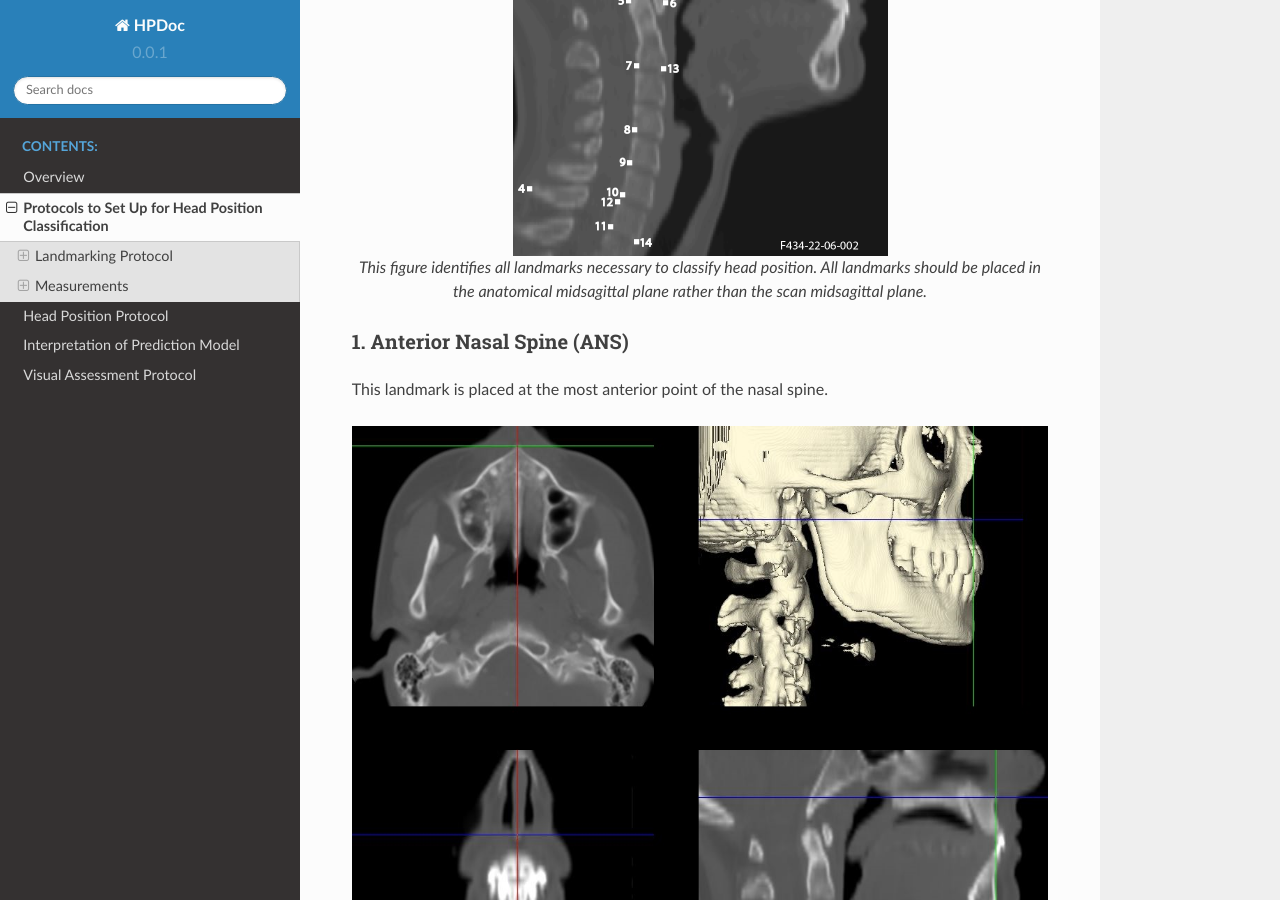
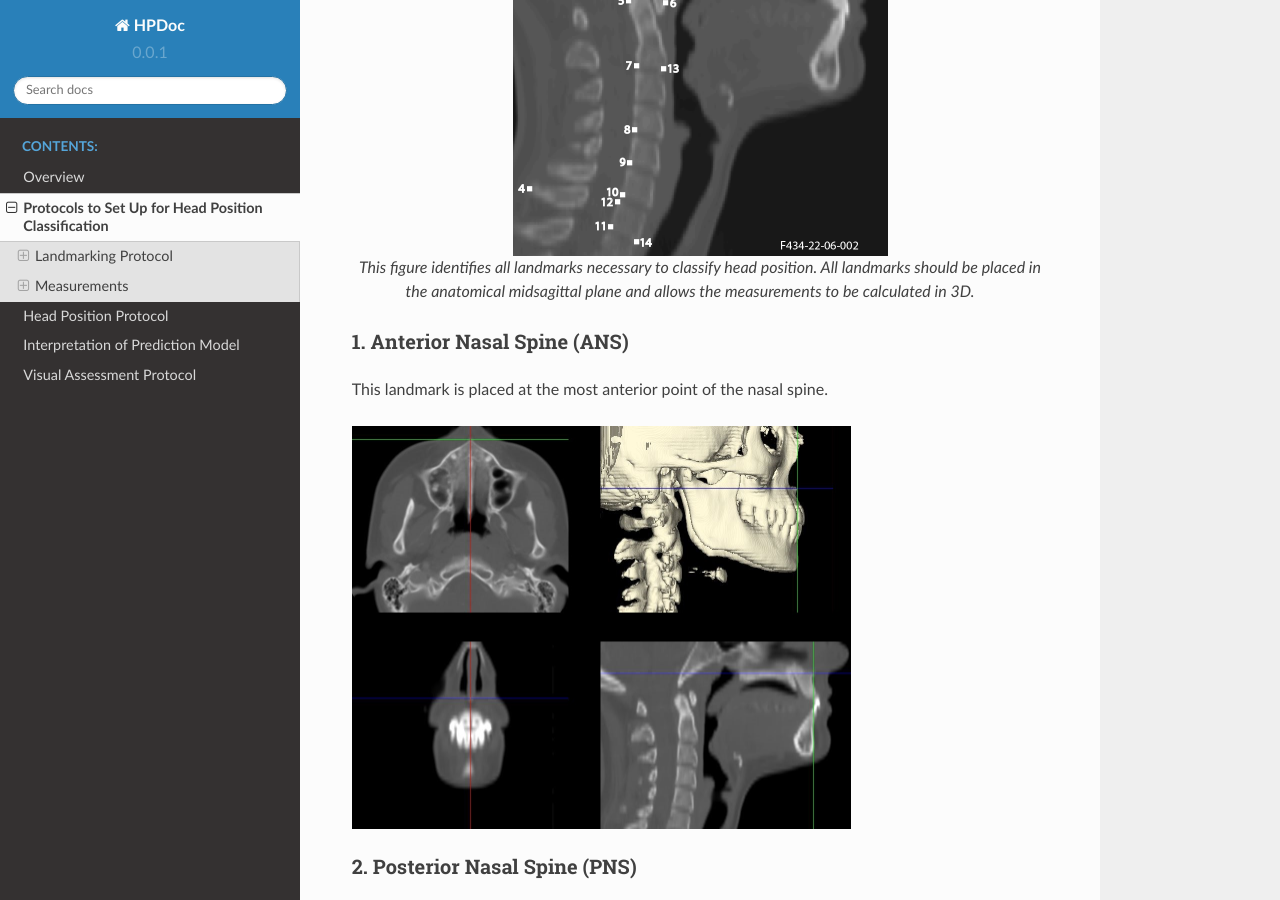
Before and after one commit to vocaltractlab/headpositiondoc, a Sphinx documentation site: the page built from source/protocol.rst, in a window 1280 px wide and 900 px high, scrolled down 492 px. Built offline with Sphinx 7.4.7 and the Read the Docs theme 2.0.0, drawn with Linux system fonts in a browser that asks for light colours.

Commit message:
test image4

```diff
--- a/source/protocol.rst
+++ b/source/protocol.rst
@@ -14,7 +14,7 @@ Each landmark is placed in the anatomical midsagittal plan allowing for the meas
 	:alt: alternate text
 	:figclass: align-center
 
-	This figure identifies all landmarks necessary to classify head position. All landmarks should be placed in the anatomical midsagittal plane rather than the scan midsagittal plane.
+	This figure identifies all landmarks necessary to classify head position. All landmarks should be placed in the anatomical midsagittal plane and allows the measurements to be calculated in 3D.
 
 
 1. Anterior Nasal Spine (ANS)
@@ -23,7 +23,7 @@ __________________________
 This landmark is placed at the most anterior point of the nasal spine.
 
 .. figure:: docs/ANS.JPG
-     :scale: 75%
+     :scale: 50%
      :alt: This figure provides visual example of the placement of the ANS landmark.
 
 
@@ -33,7 +33,7 @@ ___________________________
 This landmark is placed at the most posterior point of the nasal spine.
 
 .. figure:: docs/PNS.JPG
-     :scale: 75%
+     :scale: 50%
      :alt: This figure provides visual example of the placement of the PNS landmark.
 
 
@@ -43,7 +43,7 @@ _________
 This landmark is placed at the most anterior-interior point on the posterior margin of the foramen magnum.
 
 .. figure:: docs/OPI.JPG
-     :scale: 75%
+     :scale: 50%
      :alt: This figure provides visual example of the placement of the OPI landmark.
 
 
@@ -53,7 +53,7 @@ ______________________________
 This landmark is placed at the most posterior point on the spinous process of C7. In the case of bifid spinous processes, the landmark should be placed on the midpoint of where the two sides deviate, instead of the exact most posterior point.
 
 .. figure:: docs/SpPro7.JPG
-      :scale: 75%
+      :scale: 50%
       :alt: This figure provides visual example of the placement of the SpPro7 landmark.
 
 
@@ -63,7 +63,7 @@ __________________________________________
 This landmark is placed at the most posterior and superior corner of the apex at the anatomical midline of the odontoid. This landmark should be placed at the superior corner of the posterior border of C2.
 
 .. figure:: docs/PSA.JPG
-      :scale: 75%
+      :scale: 50%
       :alt: This figure provides visual example of the placement of the PSA landmark.
 
 
@@ -73,7 +73,7 @@ ________________________________
 This landmark is placed at the most medio-anterior point of C1 denoting the anterior tubercle of the atlas, C1.
 
 .. figure:: docs/AT1.JPG
-      :scale: 75%
+      :scale: 50%
       :alt: This figure provides visual example of the placement of the AT1 landmark.
 
 
@@ -85,30 +85,30 @@ For C2 and C4 to C7, place the landmarks on each vertebrae at the most posterior
 C2
 ++
 .. figure:: docs/C2pi.JPG
-       :scale: 75%
+       :scale: 50%
        :alt: This figure provides visual example of the placement of the C2pi landmarks.
 
 C4
 ++
 .. figure:: docs/C4pi.JPG
-	:scale: 75%
+	:scale: 50%
 	:alt: This figure provides visual example of the placement of the C4pi landmark.
 C5
 ++
 .. figure:: docs/C5pi.JPG
-	:scale: 75%
+	:scale: 50%
 	:alt: This figure provides visual example of the placement of the C5pi landmark.
 
 C6
 ++
 .. figure:: docs/C6pi.JPG
-	:scale: 75%
+	:scale: 50%
 	:alt: This figure provides visual example of the placement of the C6pi landmark.
 
 C7
 ++
 .. figure:: docs/C7pi.JPG
-	:scale: 75%
+	:scale: 50%
 	:alt: This figure provides visual example of the placement of the C7pi landmark.
 
 
@@ -120,7 +120,7 @@ This landmark is placed at the most posterior and superior point on C7 vertebral
 C7
 ++
 .. figure:: docs/C7ps.JPG
-       :scale: 75%
+       :scale: 50%
        :alt: This figure provides visual example of the placement of the C7ps landmark.
 
 13-14. Anterior Inferior Margin of C2 and C7 vertebral bodies
@@ -131,13 +131,13 @@ For C2 and C7, place the landmarks on each vertebrae at the most anterior and in
 C2
 ++
 .. figure:: docs/C2ai.JPG
-       :scale: 75%
+       :scale: 50%
        :alt: This figure provides visual example of the placement of the C2ai landmark.
 
 C7
 ++
 .. figure:: docs/C7ai.JPG
-	:scale: 75%
+	:scale: 50%
 	:alt: This figure provides visual example of the placement of the C7ai landmark.
 
 
@@ -156,7 +156,7 @@ V1. ANS-PNS Plane
 The angle of the nasal spine plane defined by the anterior nasal spine (ANS, 1) and the posterior nasal spine (PNS, 2) landmarks subtended with the horizontal plane of the imaging study.
 
 .. figure:: docs/ANSPNS.PNG
-       :scale: 75%
+       :scale: 50%
        :alt: This figure provides visual example of the ANS-PNS plane angle.
 
 
@@ -166,7 +166,7 @@ V2. Maxillo-Pharyngeal (MP) Angle
 The angle of intersection between the PNS (2) - anterior tubercle of C1 (AT1, 6) line and the AT1 (6) - anterior inferior point of C2 (C2ai, 13) line.
 
 .. figure:: docs/MP.PNG
-       :scale: 75%
+       :scale: 50%
        :alt: This figure provides visual example of the MP angle.
 
 
@@ -176,7 +176,7 @@ V5. Modified Bhalala head tilt angle
 The angle of intersection between the PNS (2) - opisthion (OPI, 3) line and the OPI (3) - C7 spinous process (4) line.
 
 .. figure:: docs/Bhalala.PNG
-        :scale: 75%
+        :scale: 50%
         :alt: This figure provides visual example of the modified Bhalala angle.
 
 V7. C2 Angle
@@ -185,7 +185,7 @@ V7. C2 Angle
 The angle of intersection between the posterior border of C2 (7,5) line and the ANS (1) - PNS (2) plane.
 
 .. figure:: docs/C2.PNG
-	:scale: 75%
+	:scale: 50%
 	:alt: This figure provides visual example of the C2 angle.
 
 
@@ -200,7 +200,7 @@ Antero-Posterior Measures
 The anterior and posterior distances are calculated between the inferior landmarks of C2 to C7 and used for two of the head position measures.
 
 .. figure:: docs/APDist.PNG
-       :scale: 75%
+       :scale: 50%
        :alt: This figure provides visual example of the Anterior and Posterior distances.
 
 V3. Antero-Posterior Distance Ratio
@@ -225,7 +225,7 @@ V8. C6-C4 angle
 For this variation the posterior border is defined by the posterior inferior of C6 (10) to the posterior inferior of C4 (8).
 
 .. figure:: docs/C64i.PNG
-	:scale: 75%
+	:scale: 50%
 	:alt: This figure provides visual example of the C7pi to C6pi angle.
 
 V9. C7 angle
@@ -234,7 +234,7 @@ V9. C7 angle
 For this variation the posterior border is defined by the posterior inferior of C7 (11) to the posterior superior of C7 (12).
 
 .. figure:: docs/C7PS.PNG
-	:scale: 75%
+	:scale: 50%
 	:alt: This figure provides visual example of the C7 PI-PS angle.
 
 
@@ -243,7 +243,7 @@ V10. C7-C6 angle
 For this variation the posterior border is defined by the posterior inferior of C7 (11) to the posterior inferior of C6 (10).
 
 .. figure:: docs/C76i.PNG
-	:scale: 75%
+	:scale: 50%
 	:alt: This figure provides visual example of the C7pi to C6pi angle.
 
 
@@ -252,7 +252,7 @@ V11. C7-C5 angle
 For this variation the posterior border is defined by the posterior inferior of C7 (11) to the posterior inferior of C5 (9).
 
 .. figure:: docs/C75i.PNG
-        :scale: 75%
+        :scale: 50%
         :alt: This figure provides visual example of the C7pi to C5pi angle.
 
 
@@ -261,7 +261,7 @@ V12. C7-C4 angle
 For this variation the posterior border is defined by the posterior inferior of C7 (11) to the posterior inferior of C4 (8).
 
 .. figure:: docs/C74i.PNG
-        :scale: 75%
+        :scale: 50%
         :alt: This figure provides visual example of the C7pi to C6pi angle.
 
 
```
